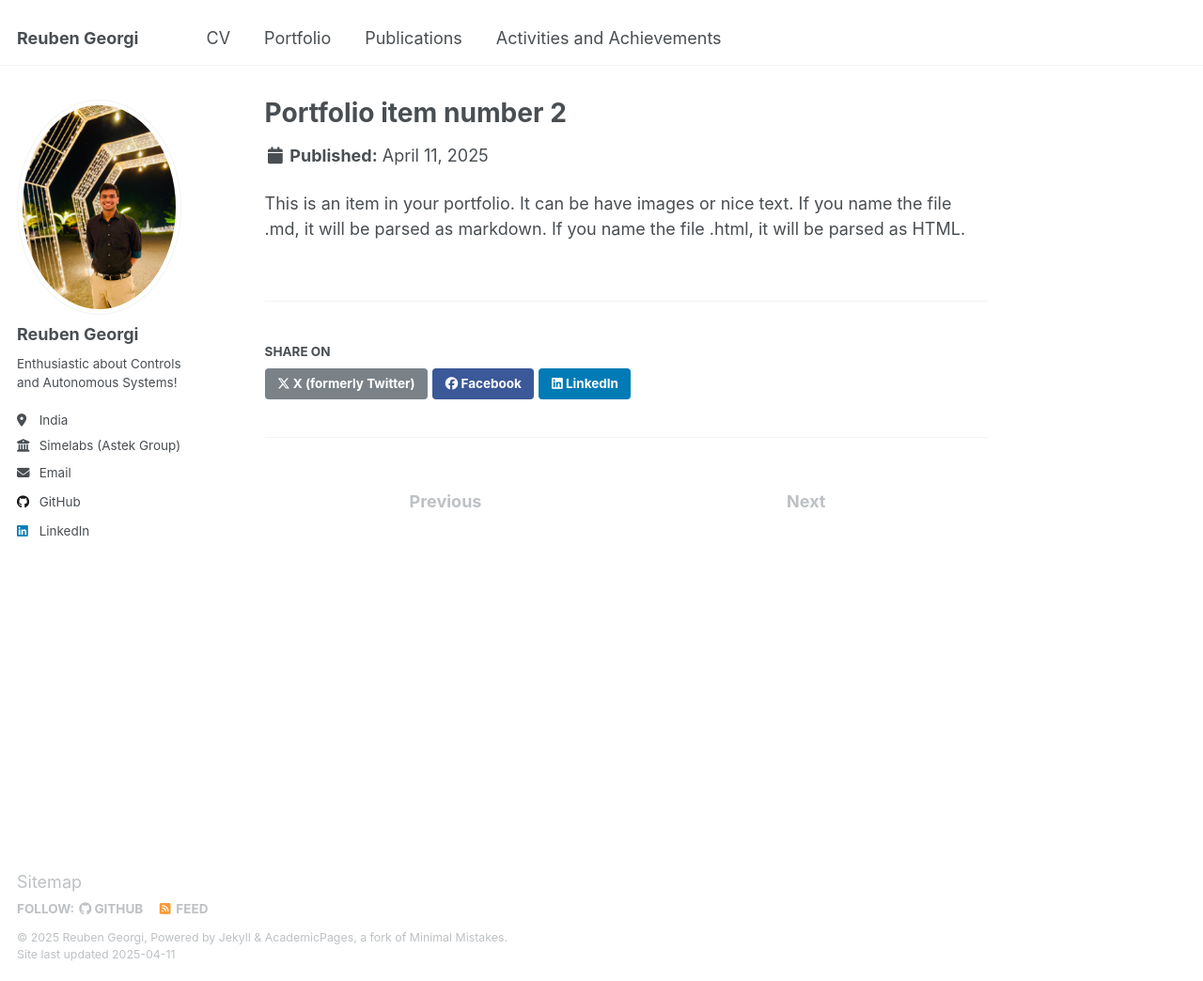
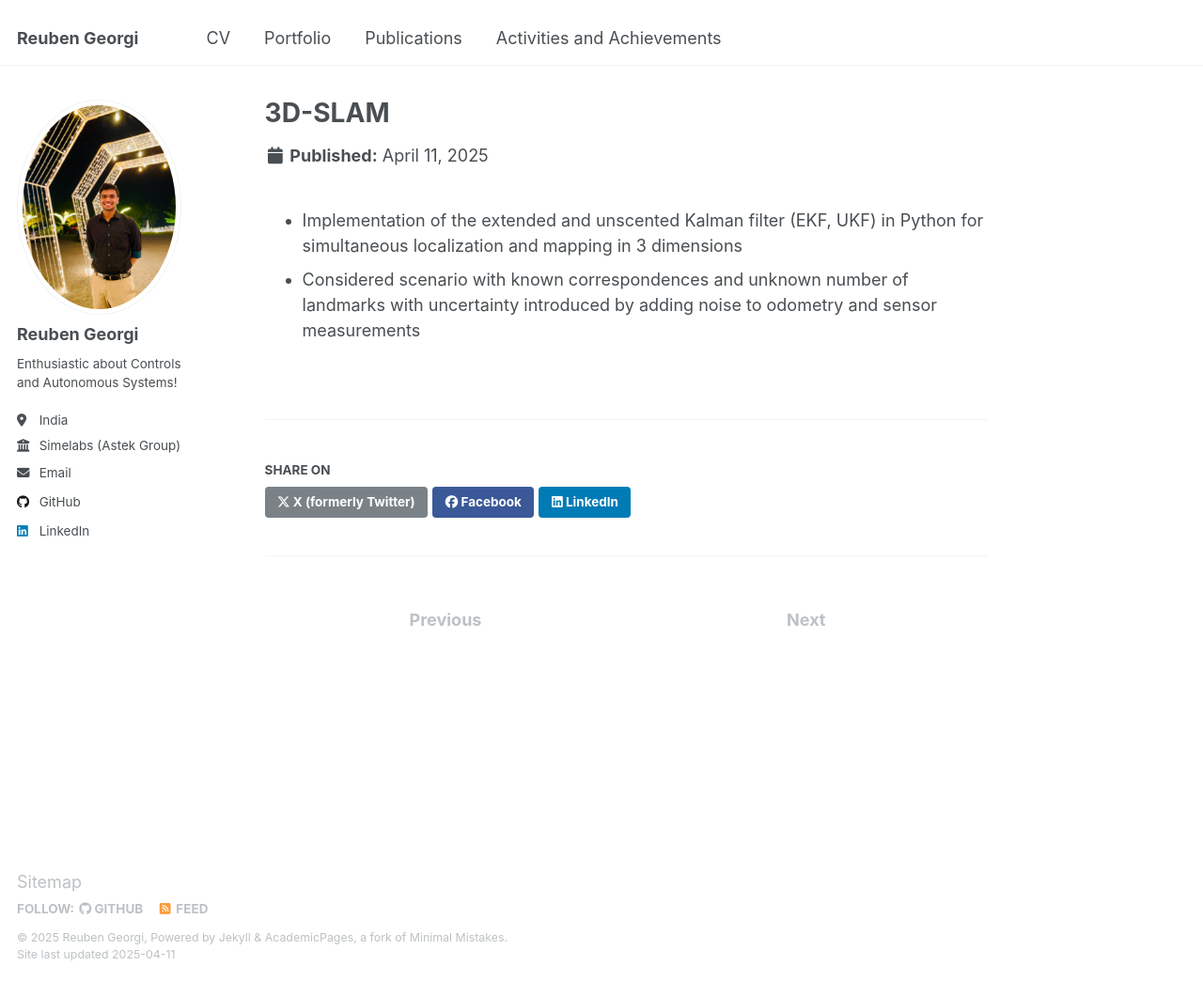
Before and after one commit to ra-georgi/ra-georgi.github.io, a Jekyll site: the page built from _portfolio/portfolio-2.md, in a window 1280 px wide and 1044 px high. Shown: the whole window at 94% size. Built offline with Jekyll 4.4.1, drawn with Linux system fonts in a browser that asks for light colours.

Commit message:
Updates to project section: SLAM, Quad Flight

```diff
--- a/_portfolio/portfolio-2.html
+++ /dev/null
@@ -1,7 +0,0 @@
----
-title: "Portfolio item number 2"
-excerpt: "Short description of portfolio item number 2 <br/><img src='/images/500x300.png'>"
-collection: portfolio
----
-
-This is an item in your portfolio. It can be have images or nice text. If you name the file .md, it will be parsed as markdown. If you name the file .html, it will be parsed as HTML.
--- /dev/null
+++ b/_portfolio/portfolio-2.md
@@ -0,0 +1,8 @@
+---
+title: "3D-SLAM"
+excerpt: "Implementation of conventional SLAM algorithms for 3D applications<br/><img src='/images/EKF_SLAM.gif'>"
+collection: portfolio
+---
+
+* Implementation of the extended and unscented Kalman filter (EKF, UKF) in Python for simultaneous localization and mapping in 3 dimensions
+* Considered scenario with known correspondences and unknown number of landmarks with uncertainty introduced by adding noise to odometry and sensor measurements
```
Also changed, not shown: _pages/about.md (+2 -2 lines), _portfolio/portfolio-1.md (+2 -2 lines), _portfolio/portfolio-3.md (+2 -2 lines), _portfolio/portfolio-4.html (added, +7 -0 lines), 1 other file.
